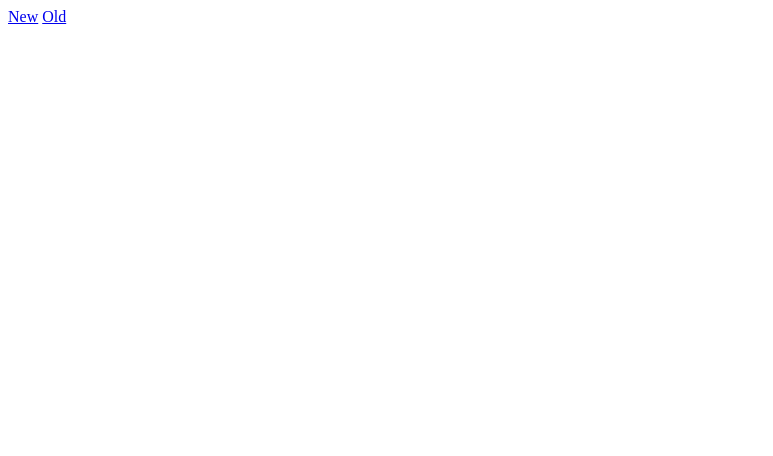
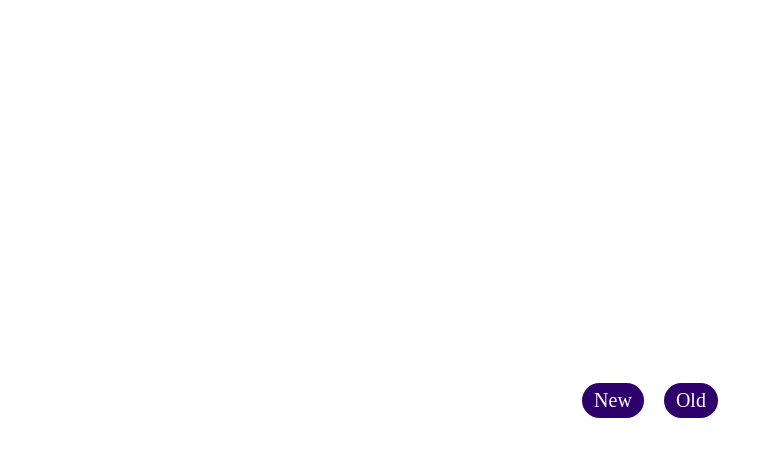
Before and after one commit to Kweza-code/P3-Panthere, a plain HTML site: page index.html in a window 1280 px wide. Shown: the whole page, without its empty margins (0-773 px from the left). Drawn offline with Linux system fonts and the light colour scheme.

Commit message:
fin du project

```diff
--- /dev/null
+++ b/cs.css
@@ -0,0 +1,24 @@
+.lien {
+    display: flex;
+    justify-content: center;
+    align-items: center;
+    height: 100vh;
+}
+
+body{
+    padding: 0;
+    margin: 0;
+}
+
+.lien a {
+    padding: 6px 12px;
+    border-radius: 40px;
+     display: flex;
+    text-align: center;
+    cursor: pointer;
+    background: #2e006c;
+    margin-left: 20px;
+    color: white;
+    font-size: 20px;
+    text-decoration: none;
+}
--- a/index.html
+++ b/index.html
@@ -4,10 +4,13 @@
     <meta charset="UTF-8">
     <meta http-equiv="X-UA-Compatible" content="IE=edge">
     <meta name="viewport" content="width=device-width, initial-scale=1.0">
+    <link rel="stylesheet" href="cs.css">
     <title>Document</title>
 </head>
 <body>
-    <a href="new/index.html">New</a>
-    <a href="old/index.html">Old</a>
+    <div class="lien">
+       <a href="new/index.html">New</a>
+       <a href="old/index.html">Old</a>
+    </div>
 </body>
 </html>
--- a/new/style.css
+++ b/new/style.css
@@ -739,7 +739,7 @@ h4 {
 }
 
 .white {
-    color: black!important;
+    color: #FFFFFF!important;
 }
 
 .portfolio-thumb {
```
